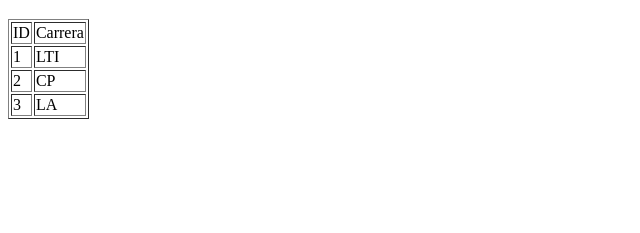
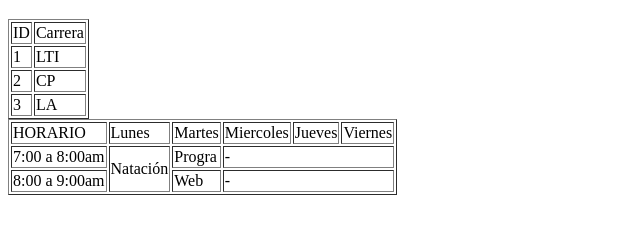
Before and after one commit to SaulGarza04/practica513008, a plain HTML site: page index.html in a window 1280 px wide. Shown: the part 61-294 px from the top of the page, without its empty margins (0-640 px from the left). Drawn offline with Linux system fonts and the light colour scheme.

Commit message:
Actualizacion tabla

```diff
--- a/index.html
+++ b/index.html
@@ -26,6 +26,28 @@
             <td>LA</td>
         </tr>
     </table>
+    <!-- Tabla ..... -->
+    <table border="1">
+        <tr>
+            <td>HORARIO</td>
+            <td>Lunes</td>
+            <td>Martes</td>
+            <td>Miercoles</td>
+            <td>Jueves</td>
+            <td>Viernes</td>
+        </tr>
+        <tr>
+            <td>7:00 a 8:00am</td>
+            <td rowspan="2">Natación</td>
+            <td>Progra</td>
+            <td colspan="3">-</td>
+        </tr>
+        <tr>
+            <td>8:00 a 9:00am</td>
+            <td>Web</td>
+            <td colspan="3">-</td>
+        </tr>
+    </table>
 
 </body>
 </html>
```
